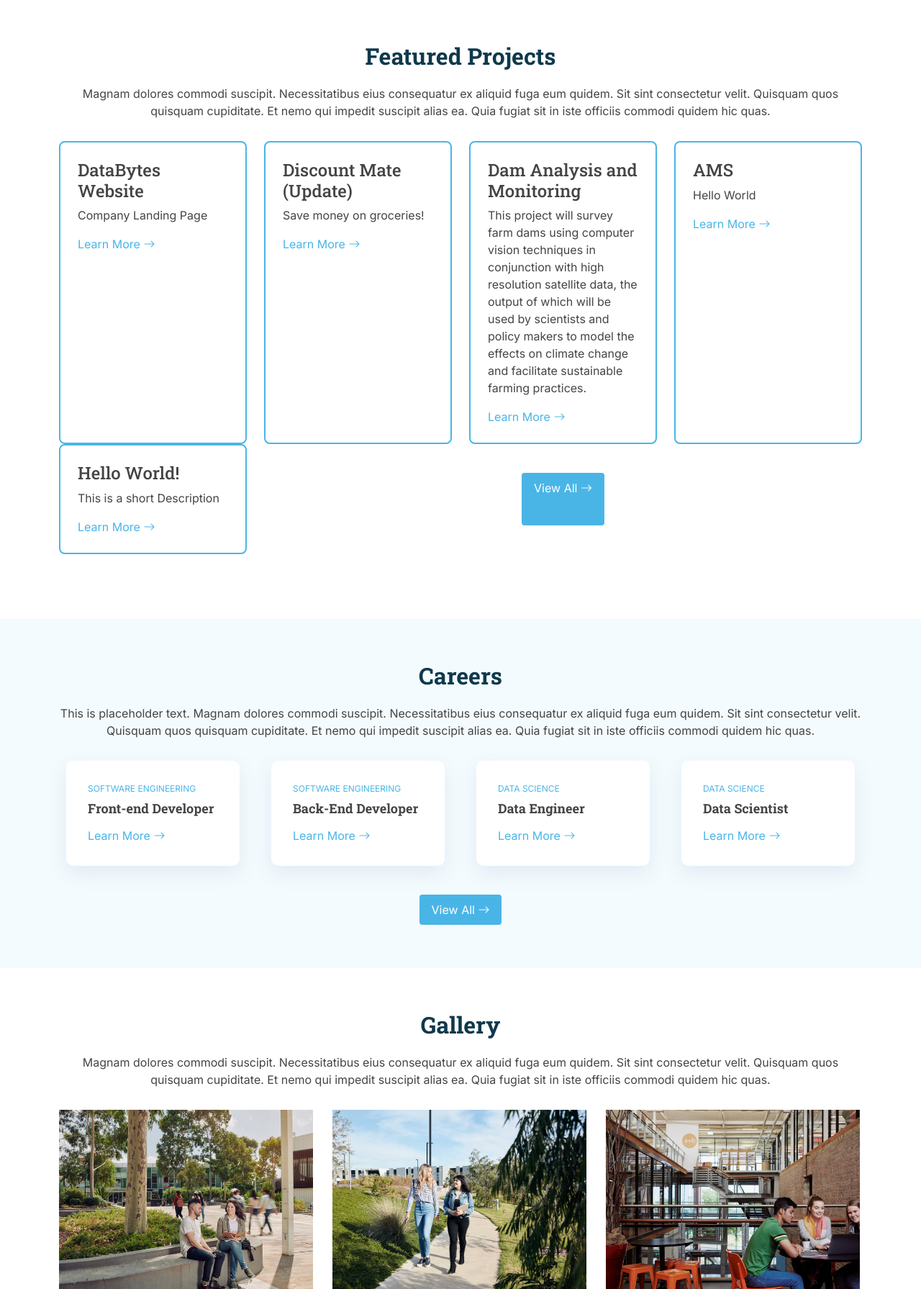
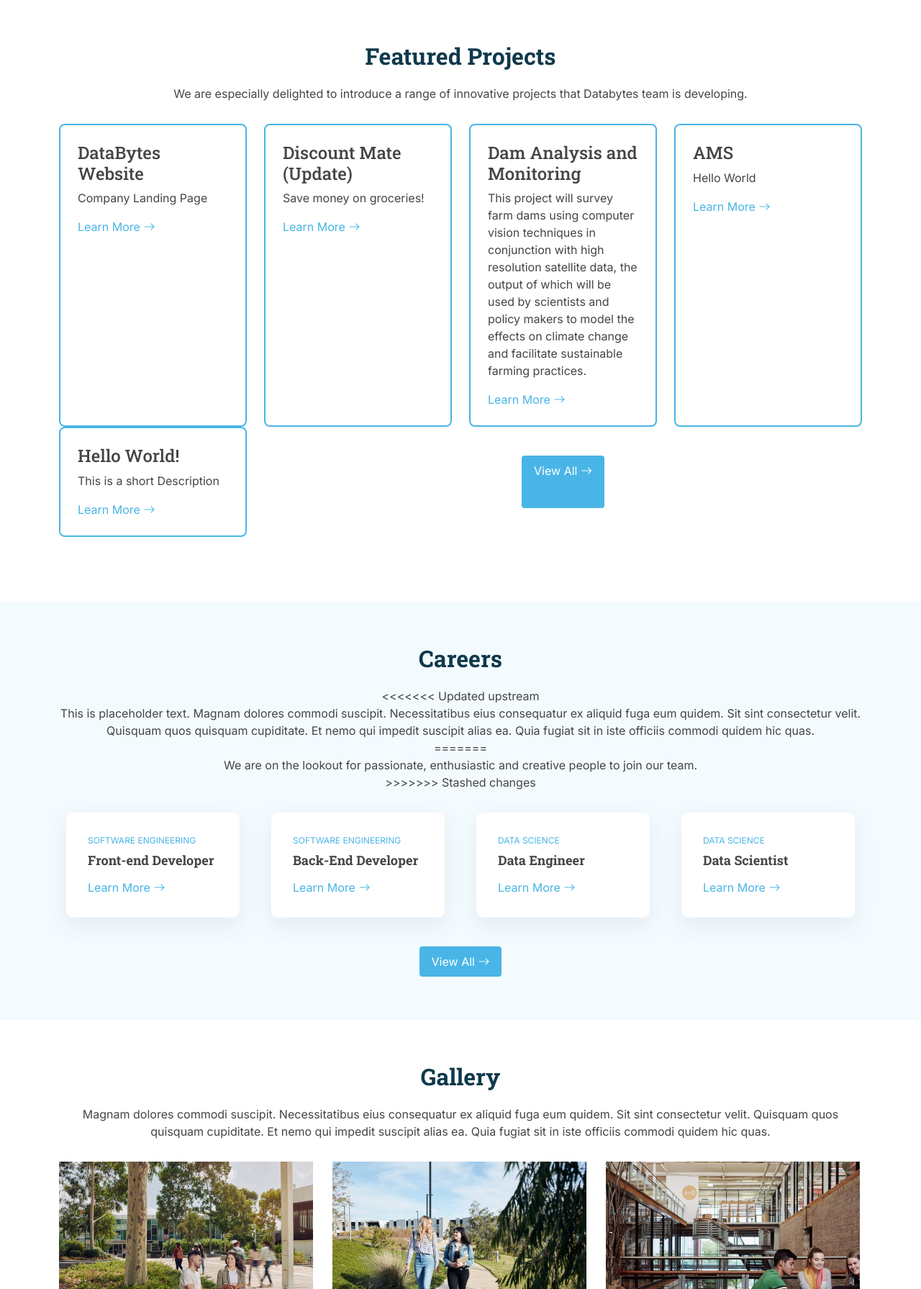
Before and after one commit to databytes-deakin/website, a Django app: page / in a window 1280 px wide. Shown: the part 3050-4841 px from the top of the page at 72% size. Run offline with Django 4.2, Linux system fonts and the light colour scheme; data comes from the database, SQL or seed files in the repository; some libraries are stand-ins or nearby versions.

Commit message:
updated frontend (text holder)

```diff
--- a/databytes/DBweb/templates/index.html
+++ b/databytes/DBweb/templates/index.html
@@ -285,9 +285,7 @@
 
         <div class="section-title">
           <h2>Featured Projects</h2>
-          <p>Magnam dolores commodi suscipit. Necessitatibus eius consequatur ex aliquid fuga eum quidem. Sit sint
-            consectetur velit. Quisquam quos quisquam cupiditate. Et nemo qui impedit suscipit alias ea. Quia fugiat sit
-            in iste officiis commodi quidem hic quas.</p>
+          <p>We are especially delighted to introduce a range of innovative projects that Databytes team is developing.</p>
         </div>
 
         <div class="row">
@@ -316,9 +314,13 @@
 
         <div class="section-title">
           <h2>Careers</h2>
+<<<<<<< Updated upstream
           <p>This is placeholder text. Magnam dolores commodi suscipit. Necessitatibus eius consequatur ex aliquid fuga eum quidem. Sit sint
             consectetur velit. Quisquam quos quisquam cupiditate. Et nemo qui impedit suscipit alias ea. Quia fugiat sit
             in iste officiis commodi quidem hic quas.</p>
+=======
+          <p>We are on the lookout for passionate, enthusiastic and creative people to join our team.</p>
+>>>>>>> Stashed changes
         </div>
 
         <div class="row">
```
